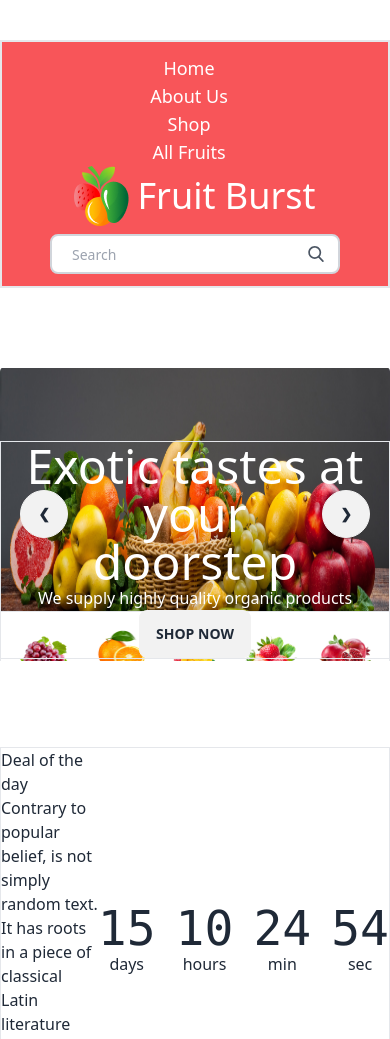
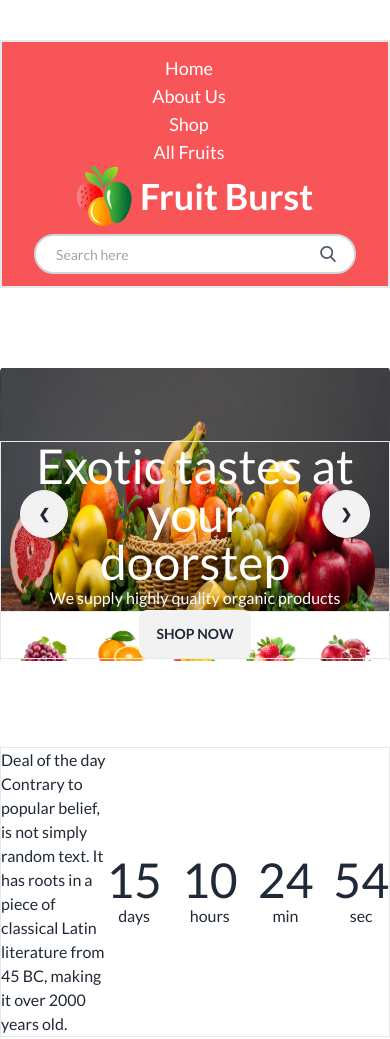
Before and after one commit to bellal1985h1/B8A3-fruit-brust, a plain HTML site: page index.html in a window 390 px wide. Shown: the top 1039 px of the page. Drawn offline with nearby package versions, Linux system fonts and the light colour scheme; grey boxes are pictures that could not be loaded.

Commit message:
Navbar complted with responsive

```diff
--- a/index.html
+++ b/index.html
@@ -4,6 +4,13 @@
     <meta charset="UTF-8" />
     <meta name="viewport" content="width=device-width, initial-scale=1.0" />
     <title>Document</title>
+    <link rel="preconnect" href="https://fonts.googleapis.com" />
+    <link rel="preconnect" href="https://fonts.gstatic.com" crossorigin />
+    <link
+      href="https://fonts.googleapis.com/css2?family=Lato:wght@100;300;400;700;900&display=swap"
+      rel="stylesheet"
+    />
+
     <link
       href="https://cdn.jsdelivr.net/npm/daisyui@3.4.0/dist/full.css"
       rel="stylesheet"
@@ -26,6 +33,7 @@
   <style>
     * {
       box-sizing: border-box;
+      font-family: "Lato", sans-serif;
     }
     body {
       padding: 0;
@@ -38,32 +46,40 @@
 
       <section class="navbar-section mt-10">
         <div
-          class="navbar-container justify-center items-center border-2 max-w-screen-lg mx-auto grid lg:grid-cols-3 bg-[#F85559] py-3 px-3 lg:rounded-full grid-cols-1"
+          class="navbar-container justify-center items-center border-2 max-w-screen-lg mx-auto grid lg:grid-cols-3 bg-[#F85559] py-3 lg:rounded-full grid-cols-1 px-8"
         >
           <div
             class="menu-items flex lg:flex-row justify-center items-center list-none flex-col"
           >
-            <li class="mr-3 text-lg text-[#fff]"><a href="">Home</a></li>
-            <li class="mr-3 text-lg text-[#fff]"><a href="">About Us</a></li>
-            <li class="mr-3 text-lg text-[#fff]"><a href="">Shop</a></li>
-            <li class="mr-3 text-lg text-[#fff]"><a href="">All Fruits</a></li>
+            <li class="mr-3 text-lg text-[#fff] font-medium">
+              <a href="">Home</a>
+            </li>
+            <li class="mr-3 text-lg text-[#fff] font-medium">
+              <a href="">About Us</a>
+            </li>
+            <li class="mr-3 text-lg text-[#fff] font-medium">
+              <a href="">Shop</a>
+            </li>
+            <li class="mr-3 text-lg text-[#fff] font-medium">
+              <a href="">All Fruits</a>
+            </li>
           </div>
 
           <div class="nav-logo flex justify-center items-center">
             <img class="" src="./images/logo.png" alt="" />
-            <h3 class="text-4xl ml-2 text-[#fff]">Fruit Burst</h3>
+            <h3 class="text-4xl ml-2 text-[#fff] font-bold">Fruit Burst</h3>
           </div>
 
           <!-- component searchbar -->
 
-          <div class="pt-2 relative mx-auto text-gray-600">
+          <div class="pt-2 relative m x-auto text-gray-600">
             <input
-              class="border-2 border-gray-300 bg-white h-10 px-5 pr-16 rounded-lg text-sm focus:outline-none"
+              class="border-2 border-gray-300 bg-white h-10 px-5 w-full rounded-full text-sm focus:outline-none text-base"
               type="search"
               name="search"
-              placeholder="Search"
+              placeholder="Search here"
             />
-            <button type="submit" class="absolute right-0 top-0 mt-5 mr-4">
+            <button type="submit" class="absolute right-0 top-0 mt-5 mr-5">
               <svg
                 class="text-gray-600 h-4 w-4 fill-current"
                 xmlns="http://www.w3.org/2000/svg"
@@ -75,7 +91,7 @@
                 viewBox="0 0 56.966 56.966"
                 style="enable-background: new 0 0 56.966 56.966"
                 xml:space="preserve"
-                width="w-1/2"
+                width="w-full"
                 height="w-1/2"
               >
                 <path
@@ -367,6 +383,19 @@
               />
             </div>
             <a href="">Details...</a>
+            <!-- The button to open modal -->
+            <a href="#my_modal_8" class="btn">Details</a>
+            <!-- Put this part before </body> tag -->
+            <div class="modal" id="my_modal_8">
+              <div class="modal-box">
+                <h3 class="font-bold text-lg">Hello!</h3>
+                <p class="py-4">This modal works with anchor links</p>
+                <img src="./images/banner1.png" alt="" />
+                <div class="modal-action">
+                  <a href="#" class="btn">Yay!</a>
+                </div>
+              </div>
+            </div>
           </div>
         </div>
         <div class="card bg-base-100 shadow-xl">
```
